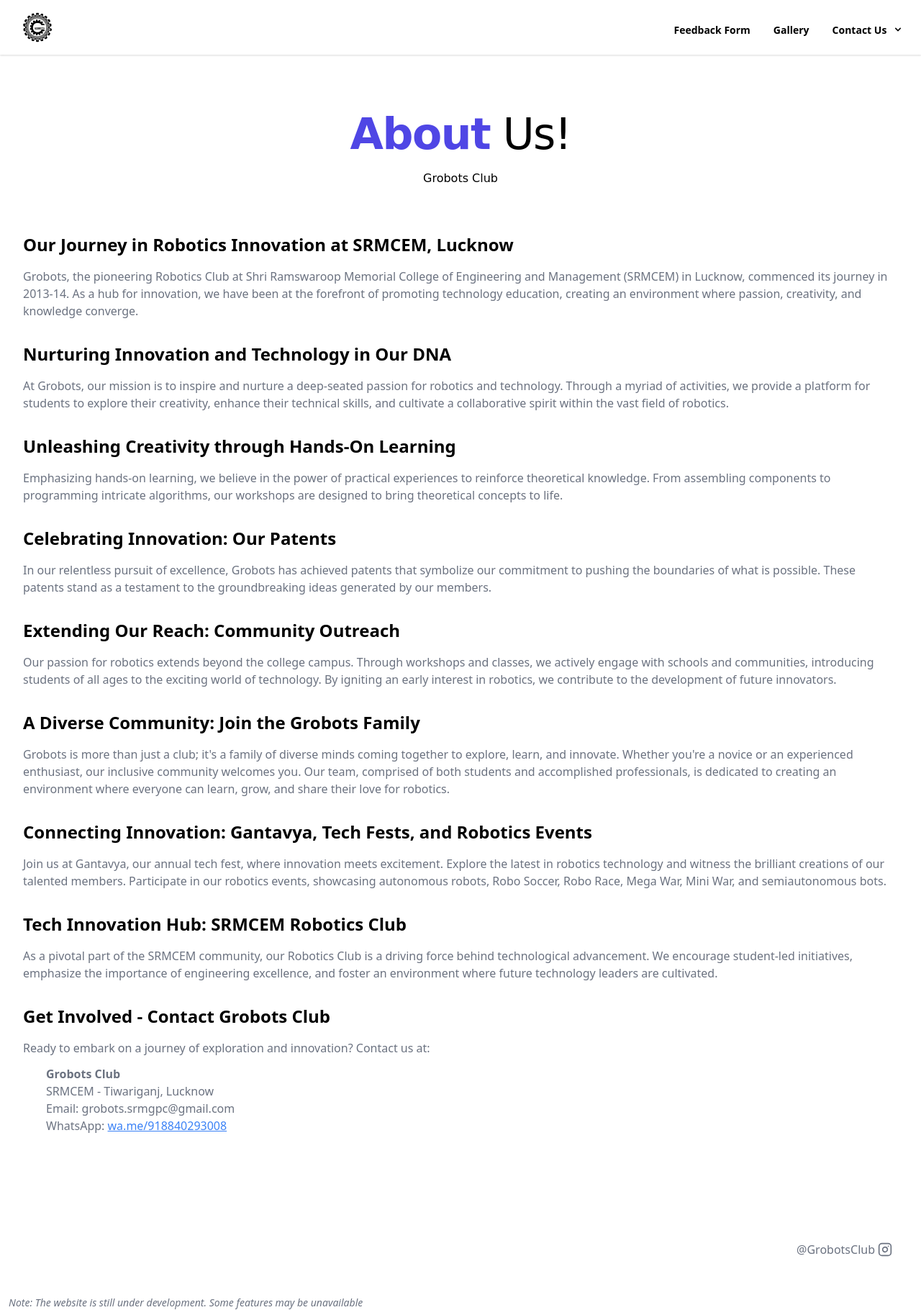
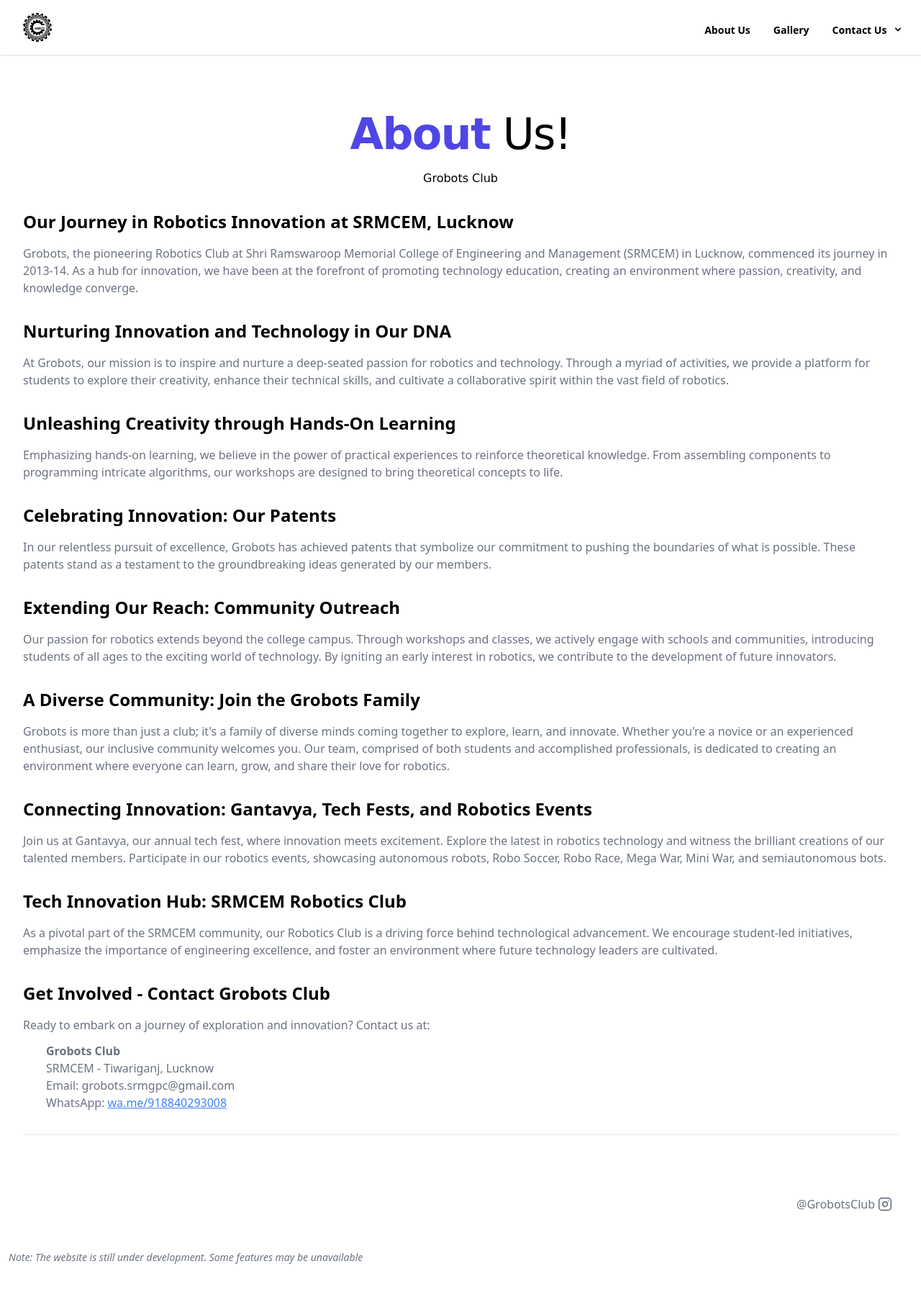
Before and after one commit to AkshatSW/GrobotsClub, a Flask app: page /aboutus in a window 1280 px wide. Shown: the whole page at 72% size. After the commit the page ends 1756 px from the top, so only its background shows below. Run offline with Flask 2, Linux system fonts and the light colour scheme; some libraries are stand-ins or nearby versions; some web fonts are replaced.

Commit message:
added aboutus page and fixed bugs

```diff
--- a/templates/aboutus.html
+++ b/templates/aboutus.html
@@ -17,7 +17,7 @@
   </main>
 
   <!-- Main content  -->
-  <div class="container mx-auto my-8" style="padding: 2rem;">
+  <div class="container mx-auto" style="padding: 2rem;">
 
     <!-- Our Journey Section -->
     <section class="mb-8">
@@ -106,6 +106,7 @@
         WhatsApp: <a href="https://wa.me/918840293008" target="_blank" class="text-blue-500 underline">wa.me/918840293008</a>
       </p>
     </section>
+    <hr>
   </div>
 
 
--- a/templates/layout.html
+++ b/templates/layout.html
@@ -135,7 +135,7 @@
                     <div class="flex items-center justify-between">
                         <div class="text-xl font-semibold text-gray-700">
                             <a class="text-2xl font-bold text-gray-800 dark:text-white lg:text-3xl hover:text-gray-700 dark:hover:text-gray-300"
-                                href="#">
+                                href="/">
                                 <img src="{{ url_for('static', filename='assets/images/logo.jpg') }}" width="70%"
                                     alt="Grobots Logo" style="max-width: 5rem; height: auto; ">
                             </a>
@@ -170,8 +170,8 @@
                         <div class="-mx-4 lg:flex lg:items-center">
 
 
-                            <a href="https://tally.so/r/wzMyeg"
-                                class="flex flex-row items-center px-4 py-2 mt-2 text-sm font-semibold text-left bg-transparent rounded-lg dark-mode:bg-transparent dark-mode:focus:text-white dark-mode:hover:text-white dark-mode:focus:bg-gray-600 dark-mode:hover:bg-gray-600 md:block hover:text-gray-900 focus:text-gray-900 hover:bg-gray-200 focus:bg-gray-200 focus:outline-none focus:shadow-outline">Feedback Form</a>
+                            <a href="/aboutus"
+                                class="flex flex-row items-center px-4 py-2 mt-2 text-sm font-semibold text-left bg-transparent rounded-lg dark-mode:bg-transparent dark-mode:focus:text-white dark-mode:hover:text-white dark-mode:focus:bg-gray-600 dark-mode:hover:bg-gray-600 md:block hover:text-gray-900 focus:text-gray-900 hover:bg-gray-200 focus:bg-gray-200 focus:outline-none focus:shadow-outline">About Us</a>
                             <a href="/Gallery"
                                 class="flex flex-row items-center px-4 py-2 mt-2 text-sm font-semibold text-left bg-transparent rounded-lg dark-mode:bg-transparent dark-mode:focus:text-white dark-mode:hover:text-white dark-mode:focus:bg-gray-600 dark-mode:hover:bg-gray-600 md:block hover:text-gray-900 focus:text-gray-900 hover:bg-gray-200 focus:bg-gray-200 focus:outline-none focus:shadow-outline">Gallery</a>
                             <div @click.away="open = false" class="relative" x-data="{ open: false }">
```
